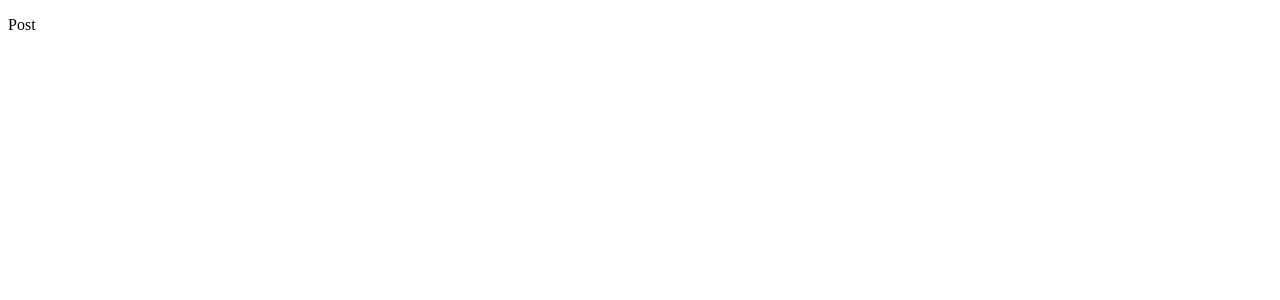
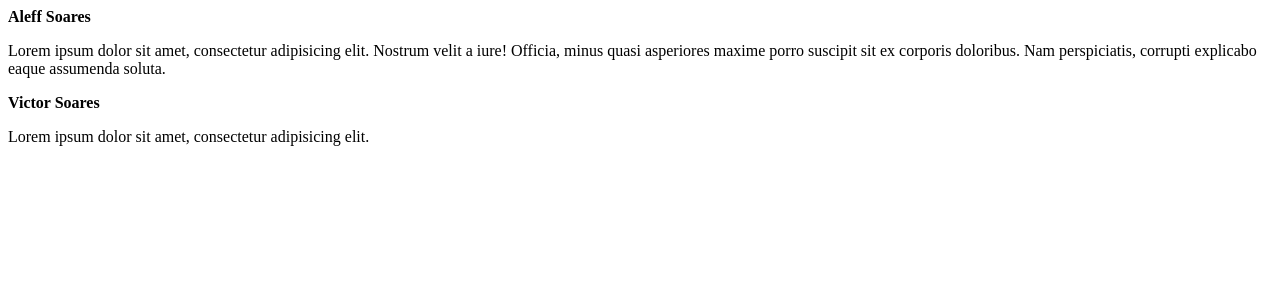
Before and after one commit to AleffSoares/Feed-ignite, a React (Vite) app: page / in a window 1280 px wide. Shown: the top 300 px of the page. Built offline with nearby package versions, Linux system fonts and the light colour scheme.

Commit message:
Propriedades no componente Post

```diff
--- a/src/App.jsx
+++ b/src/App.jsx
@@ -1,8 +1,18 @@
-import Post from './Post';
-function App() {
+import { Post } from './Post';
+export function App() {
 
   return (
-      <Post />
+    <div>
+      <Post
+        author="Aleff Soares"
+        content="Lorem ipsum dolor sit amet, consectetur adipisicing elit. Nostrum velit a iure! Officia, minus quasi asperiores maxime porro suscipit sit ex corporis doloribus. Nam perspiciatis, corrupti explicabo eaque assumenda soluta."
+      />
+
+      <Post
+        author="Victor Soares"
+        content="Lorem ipsum dolor sit amet, consectetur adipisicing elit."
+      />
+    </div>
   )
 }
 
--- a/src/Post.jsx
+++ b/src/Post.jsx
@@ -1,5 +1,8 @@
-function Post() {
-  return <p>Post</p>
+export function Post(props) {
+  return (
+    <div>
+      <strong>{props.author}</strong>
+      <p>{props.content}</p>
+    </div>
+  )
 }
-
-export default Post
--- a/src/main.jsx
+++ b/src/main.jsx
@@ -1,6 +1,6 @@
 import React from 'react'
 import ReactDOM from 'react-dom/client'
-import App from './App'
+import  { App } from './App'
 
 
 ReactDOM.createRoot(document.getElementById('root')).render(
```
